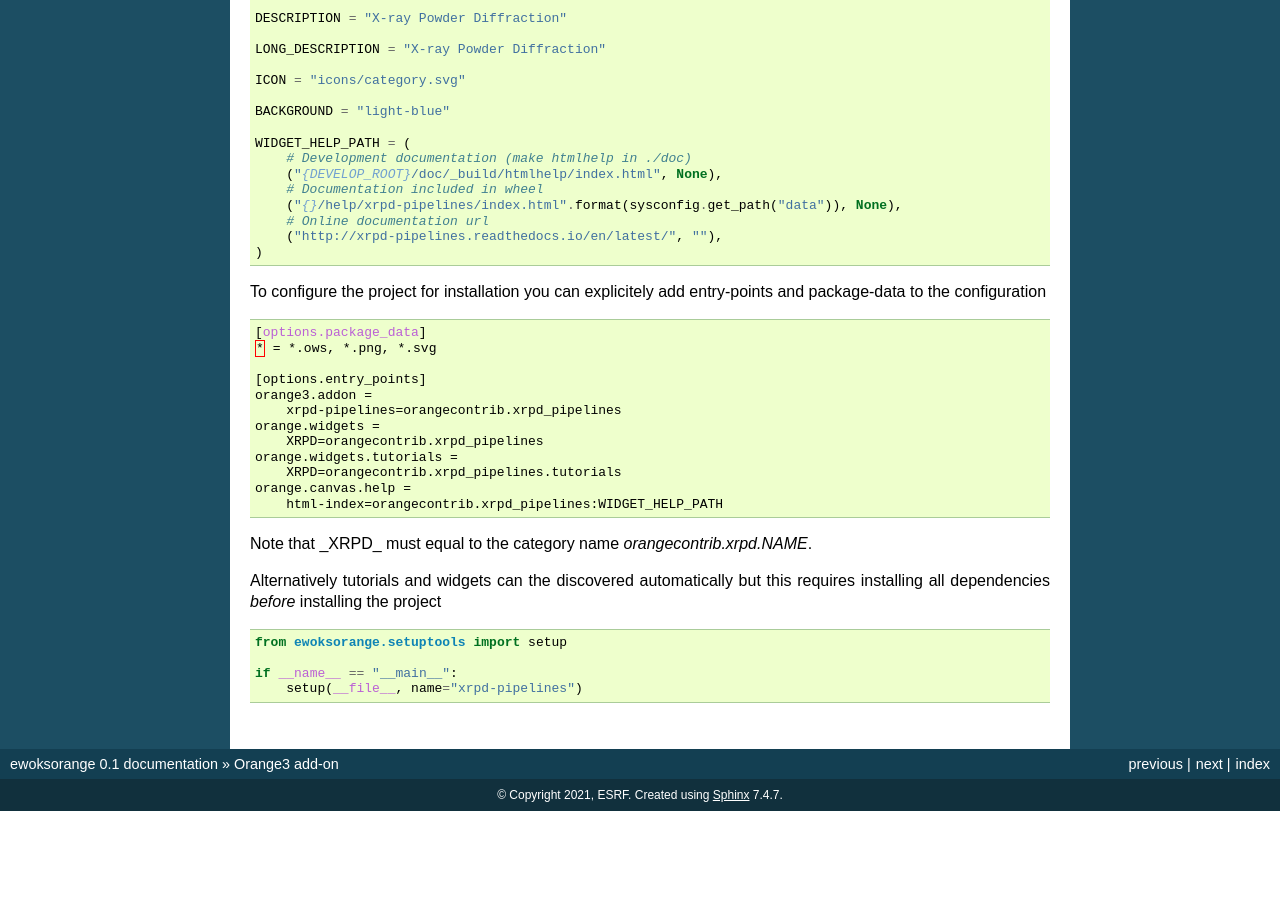
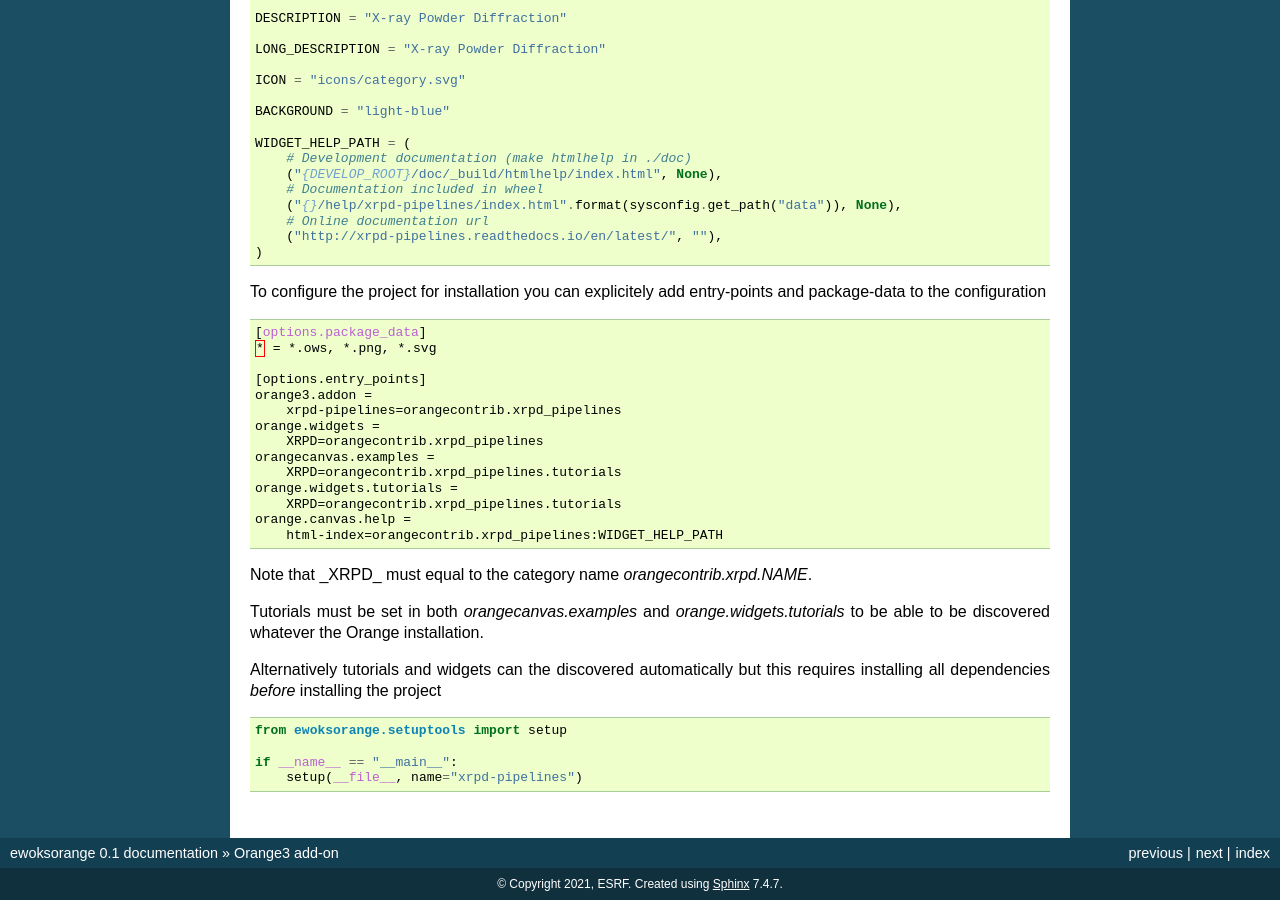
Before and after one commit to ewoks-kit/ewoksorange, a Sphinx documentation site: the page built from doc/addon.rst, in a window 1280 px wide and 900 px high, scrolled down 659 px. Built offline with Sphinx 7.4.7, drawn with Linux system fonts in a browser that asks for light colours; before the commit the page ends 1470 px from its top, so only the background shows below that.

Commit message:
Add doc for `orangecanvas.examples` entrypoint

```diff
--- a/doc/addon.rst
+++ b/doc/addon.rst
@@ -72,12 +72,17 @@ package-data to the configuration
         xrpd-pipelines=orangecontrib.xrpd_pipelines
     orange.widgets =
         XRPD=orangecontrib.xrpd_pipelines
+    orangecanvas.examples =
+        XRPD=orangecontrib.xrpd_pipelines.tutorials
     orange.widgets.tutorials =
         XRPD=orangecontrib.xrpd_pipelines.tutorials
     orange.canvas.help =
         html-index=orangecontrib.xrpd_pipelines:WIDGET_HELP_PATH
 
 Note that _XRPD_ must equal to the category name `orangecontrib.xrpd.NAME`.
+
+Tutorials must be set in both `orangecanvas.examples` and `orange.widgets.tutorials` to be able
+to be discovered whatever the Orange installation.
 
 Alternatively tutorials and widgets can the discovered automatically but this requires installing
 all dependencies *before* installing the project
```
